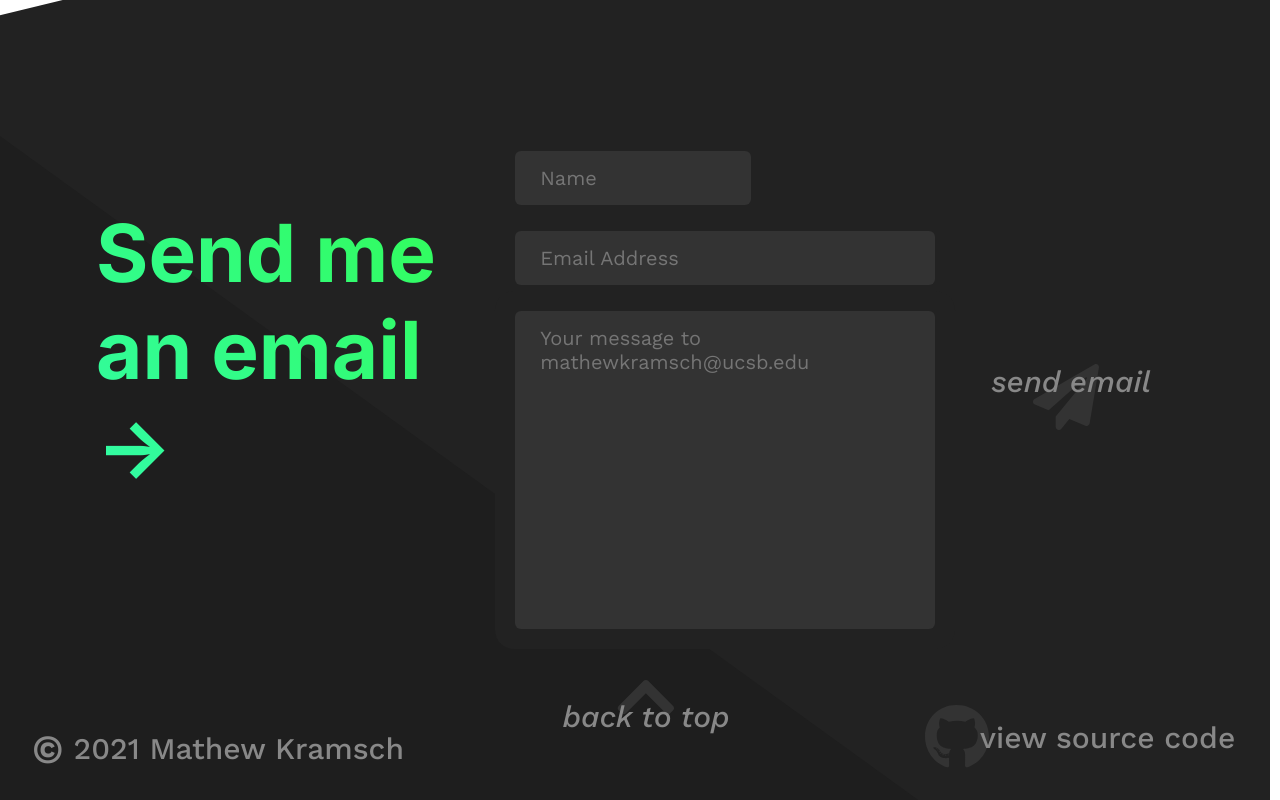
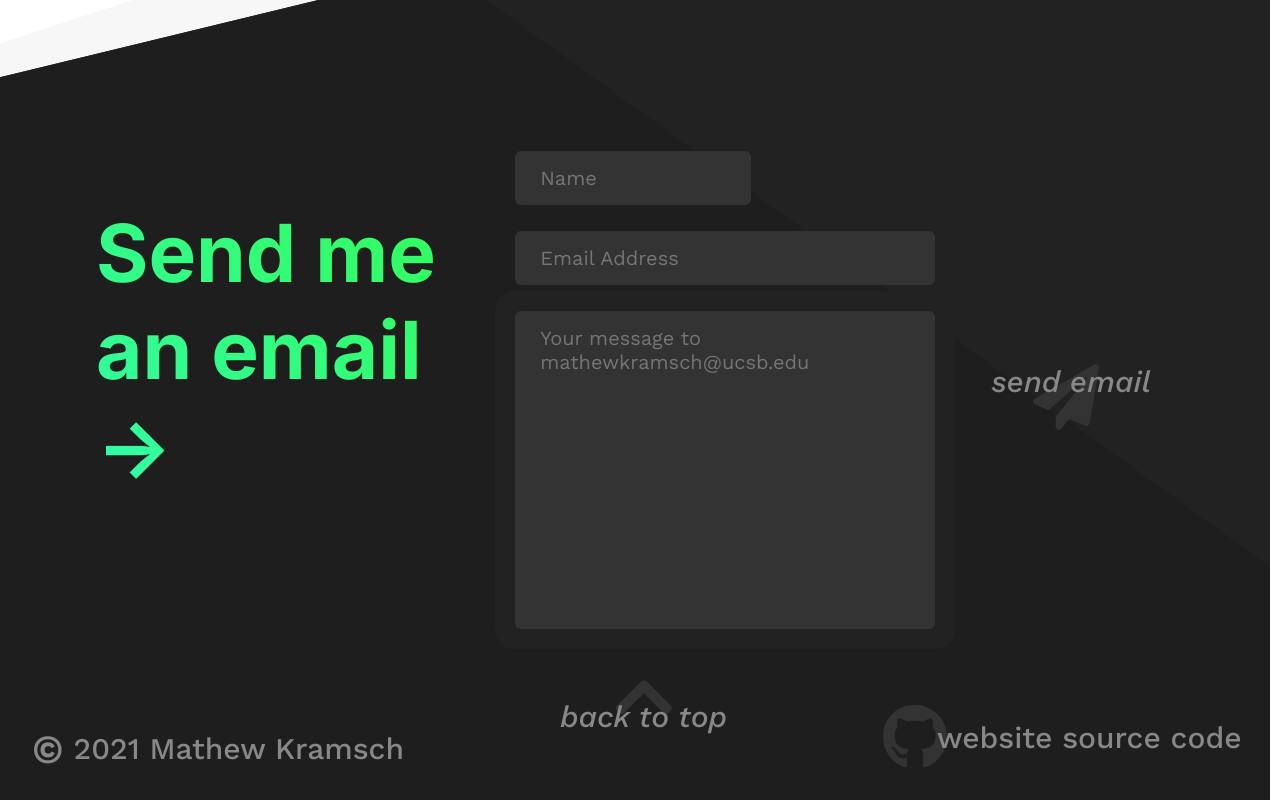
Before and after one commit to mathewkramsch/personal-website-2, a Next.js app: page / in a window 1280 px wide. Shown: the part 4883-5683 px from the top of the page. Built offline with nearby package versions, Linux system fonts and the light colour scheme.

Commit message:
added parallax on contact page

```diff
--- a/components/contact/comps/footer.jsx
+++ b/components/contact/comps/footer.jsx
@@ -37,9 +37,9 @@ export default class Footer extends React.Component {
                         <FontAwesomeIcon icon={faChevronCircleUp} className='icon' id='circleUp'/>
                     }
                 </div>
-                <a href='https://github.com/mathewkramsch/personal-website-2' className='viewSrcCode'>
+                <a href='https://github.com/mathewkramsch/personal-website-2' className='websiteSrcCode'>
                     <FontAwesomeIcon icon={faGithub} className='icon' id='githubContact'/>
-                    <h4 className='footerText'>view source code</h4>
+                    <h4 className='footerText'>website source code</h4>
                 </a>
             </div>
         );
--- a/components/contact/contact.jsx
+++ b/components/contact/contact.jsx
@@ -3,13 +3,19 @@
 import s from '../../styles/layout/contact.module.scss'
 import EmailInput from './comps/emailInput'
 import Footer from './comps/footer'
+import { Parallax } from 'react-scroll-parallax';
 
 export default function Contact() {
     return (
         <div className={s.page}>
             <div className='rect-container-contact-page'>
-                <div className='rect-contact-page-1'></div>
-                <div className='rect-contact-page-2'></div>
+                <Parallax x={[0,-40]}>
+                    <div className='rect-contact-page-2'>
+                        <Parallax x={[5,0]}>
+                            <div className='rect-contact-page-1'></div>
+                        </Parallax>
+                    </div>
+                </Parallax>
                 <div className='rect-contact-page-3'></div>
             </div>
             <div className={s.pageContent}>
--- a/styles/components/background.scss
+++ b/styles/components/background.scss
@@ -33,16 +33,17 @@
 
 .rect-container-project-page {
     @include rectangleContainer;
+    z-index: 0;
 }
 
 .rect-project-page-1 {  // top layer
     @include backgroundRectangle(colors.$bg-rect-project-page-1, -13.65deg);
-    z-index: 1;
+    z-index: 2;
 }
 
 .rect-project-page-2 {  // bottom layer
     @include backgroundRectangle(colors.$bg-rect-project-page-2, -22.7deg);
-    z-index: -1;
+    z-index: 0;
     height: 167vh;
     margin-top: 57vh;
 }
@@ -58,20 +59,22 @@
 }
 
 .rect-contact-page-1 {  // top layer
-    @include backgroundRectangle(colors.$bg-rect-contact-page-1, 35.87deg);
-    margin-top: 130vh;
+    @include backgroundRectangle(colors.$bg-rect-contact-page-1, 49.52deg);
+    margin-left: 8vw;
 }
 
 .rect-contact-page-2 {  // bottom layer
     @include backgroundRectangle(colors.$bg-rect-contact-page-2, -13.65deg);
+    z-index: 1;
+    height: 165vh;
+    width: 220vw;
+    margin-top: 35vh;
+    overflow: clip;
+}
+
+.rect-contact-page-3 {  // bottom layer
+    @include backgroundRectangle(colors.$bg-rect-contact-page-3, -18.17deg);
     z-index: -1;
     height: 165vh;
     margin-top: 35vh;
 }
-
-.rect-contact-page-3 {  // bottom layer
-    @include backgroundRectangle(colors.$bg-rect-contact-page-3, -18.17deg);
-    z-index: -2;
-    height: 165vh;
-    margin-top: 35vh;
-}
--- a/styles/components/buttons.scss
+++ b/styles/components/buttons.scss
@@ -42,15 +42,16 @@
     margin-bottom: 40px;
 }
 
-.viewSrcCode {
+.websiteSrcCode {
     @include button;
     flex-direction: row;
     justify-content: flex-end;
     h4 {
         margin-left: -10px;
-        width: 268px;
+        width: 400px;
     }
-    width: 360px;
+    width: 380px;
+    margin-right: -15px;
 }
 
 .submitButton {
```
